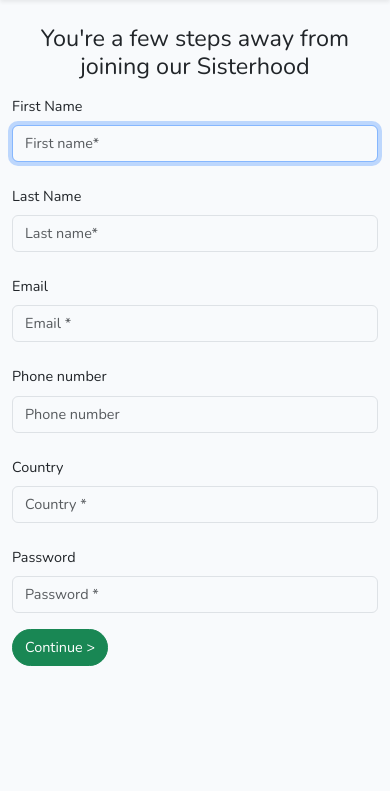
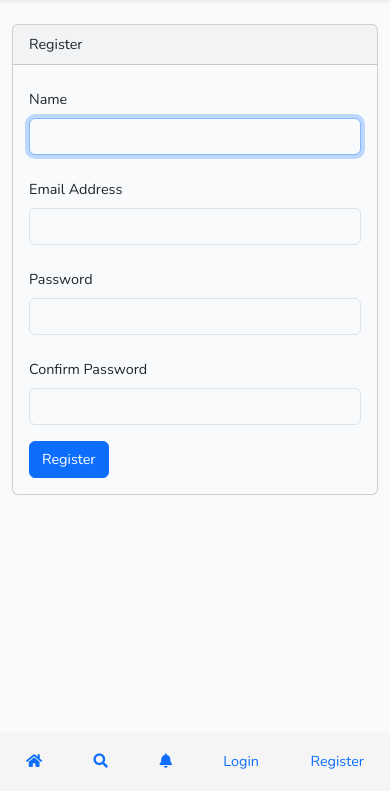
Before and after one commit to AttractorSchool/ESPD-APHP1, a Laravel app: template resources/views/auth/register.blade.php in a window 390 px wide. Shown: the part 53-844 px from the top of the page. Run offline with Laravel 10, Linux system fonts and the light colour scheme; the template is opened without the code that fills it, so the values that code supplies are empty; style sheets or scripts are compiled from the project's sources; parts of the project's set-up code (start-up, migrations or seed data) failed here and were passed over.

Commit message:
Revert "#5 make login and register blade"

```diff
--- a/resources/views/auth/register.blade.php
+++ b/resources/views/auth/register.blade.php
@@ -1,26 +1,24 @@
 @extends('layouts.app')
 
 @section('content')
-    <div class="container">
-        <div class="row justify-content-center">
-            <div class="col-md-8">
-                <h2 class="text-center">{{ __("You're a few steps away from joining our Sisterhood") }}</h2>
+<div class="container">
+    <div class="row justify-content-center">
+        <div class="col-md-8">
+            <div class="card">
+                <div class="card-header">{{ __('Register') }}</div>
 
                 <div class="card-body">
                     <form method="POST" action="{{ route('register') }}">
                         @csrf
+
                         <div class="row mb-3">
-                            <label for="name"
-                                   class="col-md-4 col-form-label text-md-end">{{ __('First Name') }}</label>
+                            <label for="name" class="col-md-4 col-form-label text-md-end">{{ __('Name') }}</label>
 
                             <div class="col-md-6">
-                                <input id="name" type="text"
-                                       class="form-control @error('name') is-invalid @enderror" name="name"
-                                       value="{{ old('name') }}" required autocomplete="name" autofocus
-                                       placeholder="First name*">
+                                <input id="name" type="text" class="form-control @error('name') is-invalid @enderror" name="name" value="{{ old('name') }}" required autocomplete="name" autofocus>
 
                                 @error('name')
-                                <span class="invalid-feedback" role="alert">
+                                    <span class="invalid-feedback" role="alert">
                                         <strong>{{ $message }}</strong>
                                     </span>
                                 @enderror
@@ -28,17 +26,13 @@
                         </div>
 
                         <div class="row mb-3">
-                            <label for="secondName"
-                                   class="col-md-4 col-form-label text-md-end">{{ __('Last Name') }}</label>
+                            <label for="email" class="col-md-4 col-form-label text-md-end">{{ __('Email Address') }}</label>
 
                             <div class="col-md-6">
-                                <input id="secondName" type="text"
-                                       class="form-control @error('secondName') is-invalid @enderror" name="secondName"
-                                       value="{{ old('secondName') }}" required autocomplete="secondName" autofocus
-                                       placeholder="Last name*">
+                                <input id="email" type="email" class="form-control @error('email') is-invalid @enderror" name="email" value="{{ old('email') }}" required autocomplete="email">
 
-                                @error('secondName')
-                                <span class="invalid-feedback" role="alert">
+                                @error('email')
+                                    <span class="invalid-feedback" role="alert">
                                         <strong>{{ $message }}</strong>
                                     </span>
                                 @enderror
@@ -46,16 +40,13 @@
                         </div>
 
                         <div class="row mb-3">
-                            <label for="email"
-                                   class="col-md-4 col-form-label text-md-end">{{ __('Email') }}</label>
+                            <label for="password" class="col-md-4 col-form-label text-md-end">{{ __('Password') }}</label>
 
                             <div class="col-md-6">
-                                <input id="email" type="email"
-                                       class="form-control @error('email') is-invalid @enderror" name="email"
-                                       value="{{ old('email') }}" required autocomplete="email" placeholder="Email *">
+                                <input id="password" type="password" class="form-control @error('password') is-invalid @enderror" name="password" required autocomplete="new-password">
 
-                                @error('email')
-                                <span class="invalid-feedback" role="alert">
+                                @error('password')
+                                    <span class="invalid-feedback" role="alert">
                                         <strong>{{ $message }}</strong>
                                     </span>
                                 @enderror
@@ -63,62 +54,17 @@
                         </div>
 
                         <div class="row mb-3">
-                            <label for="phone"
-                                   class="col-md-4 col-form-label text-md-end">{{ __('Phone number') }}</label>
+                            <label for="password-confirm" class="col-md-4 col-form-label text-md-end">{{ __('Confirm Password') }}</label>
 
                             <div class="col-md-6">
-                                <input id="phone" type="text"
-                                       class="form-control @error('phone') is-invalid @enderror" name="phone"
-                                       value="{{ old('phone') }}" required autocomplete="phone"
-                                       placeholder="Phone number">
-
-                                @error('phone')
-                                <span class="invalid-feedback" role="alert">
-                                        <strong>{{ $message }}</strong>
-                                    </span>
-                                @enderror
-                            </div>
-                        </div>
-
-                        <div class="row mb-3">
-                            <label for="country"
-                                   class="col-md-4 col-form-label text-md-end">{{ __('Country') }}</label>
-
-                            <div class="col-md-6">
-                                <input id="country" type="text"
-                                       class="form-control @error('country') is-invalid @enderror" name="country"
-                                       value="{{ old('country') }}" required autocomplete="country"
-                                       placeholder="Country *">
-
-                                @error('country')
-                                <span class="invalid-feedback" role="alert">
-                                        <strong>{{ $message }}</strong>
-                                    </span>
-                                @enderror
-                            </div>
-                        </div>
-
-                        <div class="row mb-3">
-                            <label for="password"
-                                   class="col-md-4 col-form-label text-md-end">{{ __('Password') }}</label>
-
-                            <div class="col-md-6">
-                                <input id="password" type="password"
-                                       class="form-control @error('password') is-invalid @enderror" name="password"
-                                       required autocomplete="new-password" placeholder="Password *">
-
-                                @error('password')
-                                <span class="invalid-feedback" role="alert">
-                                        <strong>{{ $message }}</strong>
-                                    </span>
-                                @enderror
+                                <input id="password-confirm" type="password" class="form-control" name="password_confirmation" required autocomplete="new-password">
                             </div>
                         </div>
 
                         <div class="row mb-0">
                             <div class="col-md-6 offset-md-4">
-                                <button type="submit" class="btn btn-success rounded-5">
-                                    {{ __('Continue >') }}
+                                <button type="submit" class="btn btn-primary">
+                                    {{ __('Register') }}
                                 </button>
                             </div>
                         </div>
@@ -127,4 +73,5 @@
             </div>
         </div>
     </div>
+</div>
 @endsection
--- a/resources/views/layouts/app.blade.php
+++ b/resources/views/layouts/app.blade.php
@@ -144,94 +144,94 @@
 <!-- Scripts -->
 <script src="{{ asset('js/app.js') }}"></script>
 
-{{--@if($isMobile)--}}
-{{--    <footer class="footer footer-mobile">--}}
-{{--        <ul class="footer-icons nav d-flex justify-content-between">--}}
-{{--            <li class="nav-item">--}}
-{{--                <a class="nav-link" href="#">--}}
-{{--                    <i class="fas fa-home"></i>--}}
-{{--                </a>--}}
-{{--            </li>--}}
-{{--            <li class="nav-item">--}}
-{{--                <a class="nav-link" href="#">--}}
-{{--                    <i class="fas fa-search"></i>--}}
-{{--                </a>--}}
-{{--            </li>--}}
-{{--            <li class="nav-item">--}}
-{{--                <a class="nav-link" href="#">--}}
-{{--                    <i class="fas fa-bell"></i>--}}
-{{--                </a>--}}
-{{--            </li>--}}
-{{--            @guest--}}
-{{--                @if (Route::has('login'))--}}
-{{--                    <li class="nav-item">--}}
-{{--                        <a class="nav-link" href="{{ route('login') }}">{{ __('Login') }}</a>--}}
-{{--                    </li>--}}
-{{--                @endif--}}
+@if($isMobile)
+    <footer class="footer footer-mobile">
+        <ul class="footer-icons nav d-flex justify-content-between">
+            <li class="nav-item">
+                <a class="nav-link" href="#">
+                    <i class="fas fa-home"></i>
+                </a>
+            </li>
+            <li class="nav-item">
+                <a class="nav-link" href="#">
+                    <i class="fas fa-search"></i>
+                </a>
+            </li>
+            <li class="nav-item">
+                <a class="nav-link" href="#">
+                    <i class="fas fa-bell"></i>
+                </a>
+            </li>
+            @guest
+                @if (Route::has('login'))
+                    <li class="nav-item">
+                        <a class="nav-link" href="{{ route('login') }}">{{ __('Login') }}</a>
+                    </li>
+                @endif
 
-{{--                @if (Route::has('register'))--}}
-{{--                    <li class="nav-item">--}}
-{{--                        <a class="nav-link" href="{{ route('register') }}">{{ __('Register') }}</a>--}}
-{{--                    </li>--}}
-{{--                @endif--}}
-{{--            @else--}}
-{{--                <li class="nav-item dropdown">--}}
-{{--                    <a id="navbarDropdown" class="nav-link dropdown-toggle" href="#" role="button"--}}
-{{--                       data-bs-toggle="dropdown" aria-haspopup="true" aria-expanded="false" v-pre>--}}
-{{--                        <i class="fas fa-user-circle"></i>--}}
-{{--                    </a>--}}
+                @if (Route::has('register'))
+                    <li class="nav-item">
+                        <a class="nav-link" href="{{ route('register') }}">{{ __('Register') }}</a>
+                    </li>
+                @endif
+            @else
+                <li class="nav-item dropdown">
+                    <a id="navbarDropdown" class="nav-link dropdown-toggle" href="#" role="button"
+                       data-bs-toggle="dropdown" aria-haspopup="true" aria-expanded="false" v-pre>
+                        <i class="fas fa-user-circle"></i>
+                    </a>
 
-{{--                    <div class="dropdown-menu dropdown-menu-end" aria-labelledby="navbarDropdown">--}}
-{{--                        <a class="dropdown-item" href="{{ route('logout') }}"--}}
-{{--                           onclick="event.preventDefault();--}}
-{{--                                 document.getElementById('logout-form').submit();">--}}
-{{--                            {{ __('Logout') }}--}}
-{{--                        </a>--}}
+                    <div class="dropdown-menu dropdown-menu-end" aria-labelledby="navbarDropdown">
+                        <a class="dropdown-item" href="{{ route('logout') }}"
+                           onclick="event.preventDefault();
+                                 document.getElementById('logout-form').submit();">
+                            {{ __('Logout') }}
+                        </a>
 
-{{--                        <form id="logout-form" action="{{ route('logout') }}" method="POST" class="d-none">--}}
-{{--                            @csrf--}}
-{{--                        </form>--}}
-{{--                    </div>--}}
-{{--                </li>--}}
-{{--            @endguest--}}
-{{--        </ul>--}}
-{{--    </footer>--}}
-{{--@else--}}
-{{--    <footer class="footer footer-desktop">--}}
-{{--        <div class="container">--}}
-{{--            <div class="row">--}}
-{{--                <div class="col-lg-6">--}}
-{{--                    <ul class="footer-icons nav d-flex justify-content-start">--}}
-{{--                        <li class="nav-item social-link">--}}
-{{--                            <a class="nav-link" href="https://www.instagram.com">--}}
-{{--                                <i class="fab fa-instagram"></i>--}}
-{{--                            </a>--}}
-{{--                        </li>--}}
-{{--                        <li class="nav-item social-link">--}}
-{{--                            <a class="nav-link" href="https://web.whatsapp.com">--}}
-{{--                                <i class="fab fa-whatsapp"></i>--}}
-{{--                            </a>--}}
-{{--                        </li>--}}
-{{--                        <li class="nav-item social-link">--}}
-{{--                            <a class="nav-link" href="https://web.telegram.org">--}}
-{{--                                <i class="fab fa-telegram"></i>--}}
-{{--                            </a>--}}
-{{--                        </li>--}}
-{{--                    </ul>--}}
-{{--                </div>--}}
-{{--                <div class="col-lg-6">--}}
-{{--                    <ul class="footer-links nav d-flex justify-content-end">--}}
-{{--                        <li class="nav-item">--}}
-{{--                            <a class="nav-link contacts" href="#">Контакты</a>--}}
-{{--                        </li>--}}
-{{--                        <li class="nav-item">--}}
-{{--                            <a class="nav-link faq" href="#">Вопросы FAQ</a>--}}
-{{--                        </li>--}}
-{{--                    </ul>--}}
-{{--                </div>--}}
-{{--            </div>--}}
-{{--        </div>--}}
-{{--    </footer>--}}
-{{--@endif--}}
+                        <form id="logout-form" action="{{ route('logout') }}" method="POST" class="d-none">
+                            @csrf
+                        </form>
+                    </div>
+                </li>
+            @endguest
+        </ul>
+    </footer>
+@else
+    <footer class="footer footer-desktop">
+        <div class="container">
+            <div class="row">
+                <div class="col-lg-6">
+                    <ul class="footer-icons nav d-flex justify-content-start">
+                        <li class="nav-item social-link">
+                            <a class="nav-link" href="https://www.instagram.com">
+                                <i class="fab fa-instagram"></i>
+                            </a>
+                        </li>
+                        <li class="nav-item social-link">
+                            <a class="nav-link" href="https://web.whatsapp.com">
+                                <i class="fab fa-whatsapp"></i>
+                            </a>
+                        </li>
+                        <li class="nav-item social-link">
+                            <a class="nav-link" href="https://web.telegram.org">
+                                <i class="fab fa-telegram"></i>
+                            </a>
+                        </li>
+                    </ul>
+                </div>
+                <div class="col-lg-6">
+                    <ul class="footer-links nav d-flex justify-content-end">
+                        <li class="nav-item">
+                            <a class="nav-link contacts" href="#">Контакты</a>
+                        </li>
+                        <li class="nav-item">
+                            <a class="nav-link faq" href="#">Вопросы FAQ</a>
+                        </li>
+                    </ul>
+                </div>
+            </div>
+        </div>
+    </footer>
+@endif
 </body>
 </html>
```
Also changed, not shown: app/Http/Controllers/Auth/RegisterController.php (+16 -8 lines), resources/views/auth/login.blade.php (+27 -40 lines), database/migrations/2014_10_12_000000_create_users_table.php, 1 other file.
